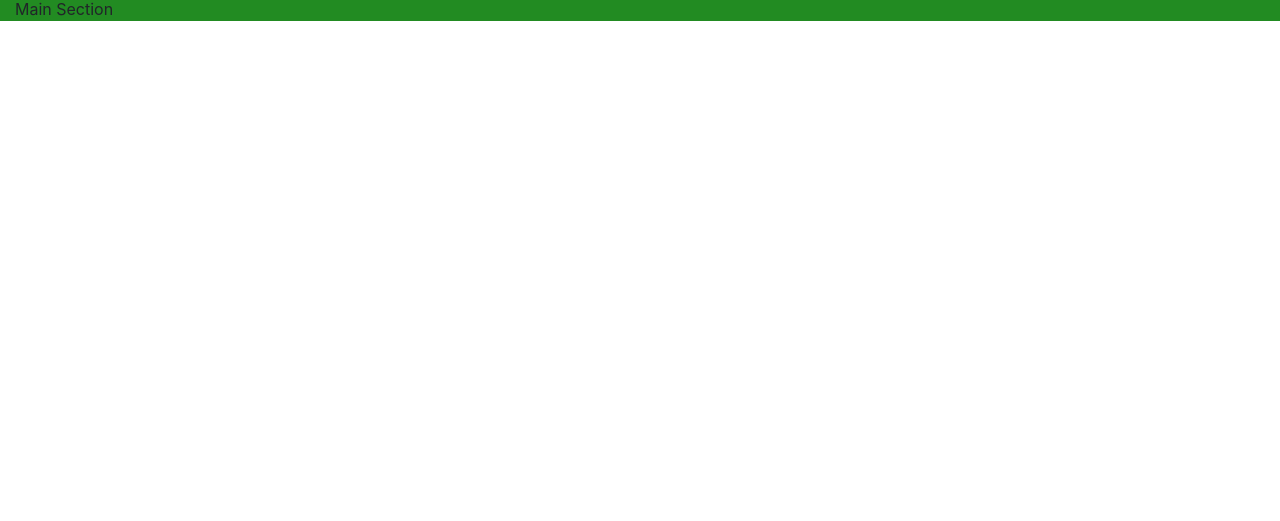
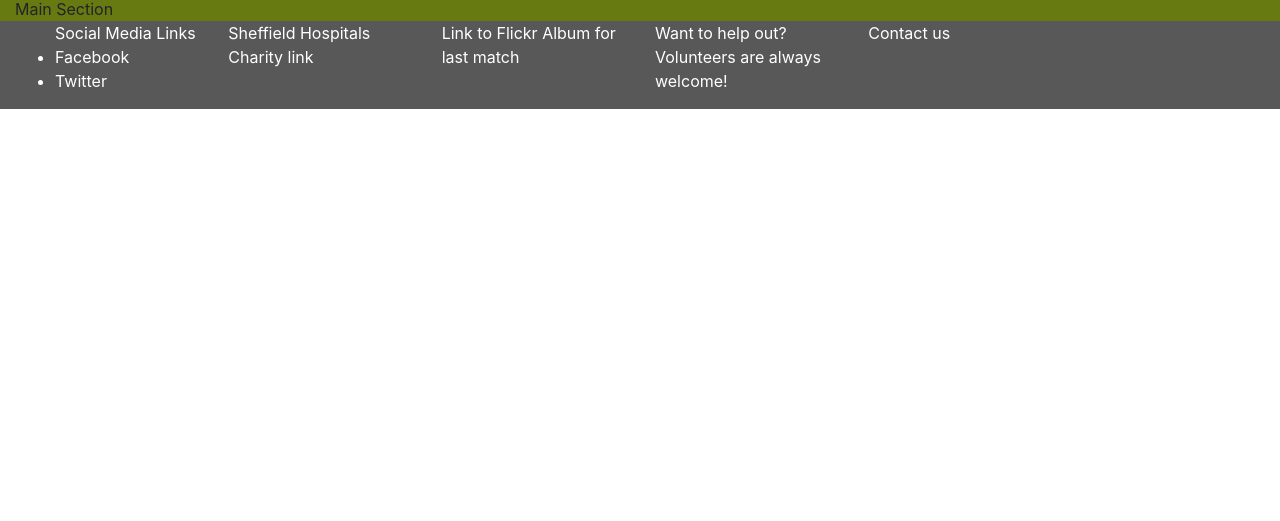
Before and after one commit to Blakeman260/Sheffield-fans-derby, a plain HTML site: page index.html in a window 1280 px wide. Shown: the part 279-800 px from the top of the page. Drawn offline with nearby package versions, Linux system fonts and the light colour scheme.

Commit message:
Basic structure for footer now set, Home btn colour, now finalised.

```diff
--- a/assets/css/style.css
+++ b/assets/css/style.css
@@ -30,7 +30,7 @@
 */
 
 .home-btn{
-    background-color: rgb(60, 199, 60);
+    background-color: rgb(103,121,17);
     padding-top: 25px;
     padding-bottom: 25px;
     text-align: center;
@@ -83,6 +83,15 @@
     border-style: groove;
 }
 
+/************************************************************Section*/
+
 section {
-    background-color: #228B22;
+    background-color: rgb(103,121,17);
 }
+
+/*************************************************************Footer*/
+
+footer{
+    background-color: rgb(88, 88, 88);
+    color: white;
+}
--- a/index.html
+++ b/index.html
@@ -36,7 +36,28 @@
         </div>
     </section>
     <footer>
-
+        <div class="container-fluid">
+            <div class="row">
+                <div class="col-2">
+                    <ul> Social Media Links
+                        <li>Facebook</li>
+                        <li>Twitter</li>
+                    </ul>
+                </div>
+                <div class="col-2">
+                    Sheffield Hospitals Charity link
+                </div>
+                <div class="col-2">
+                    Link to Flickr Album for last match
+                </div>
+                <div class="col-2">
+                    Want to help out? <br> Volunteers are always welcome!
+                </div>
+                <div class="col-2">
+                    Contact us
+                </div>
+            </div>
+        </div>
     </footer>
 </body>
 
```
